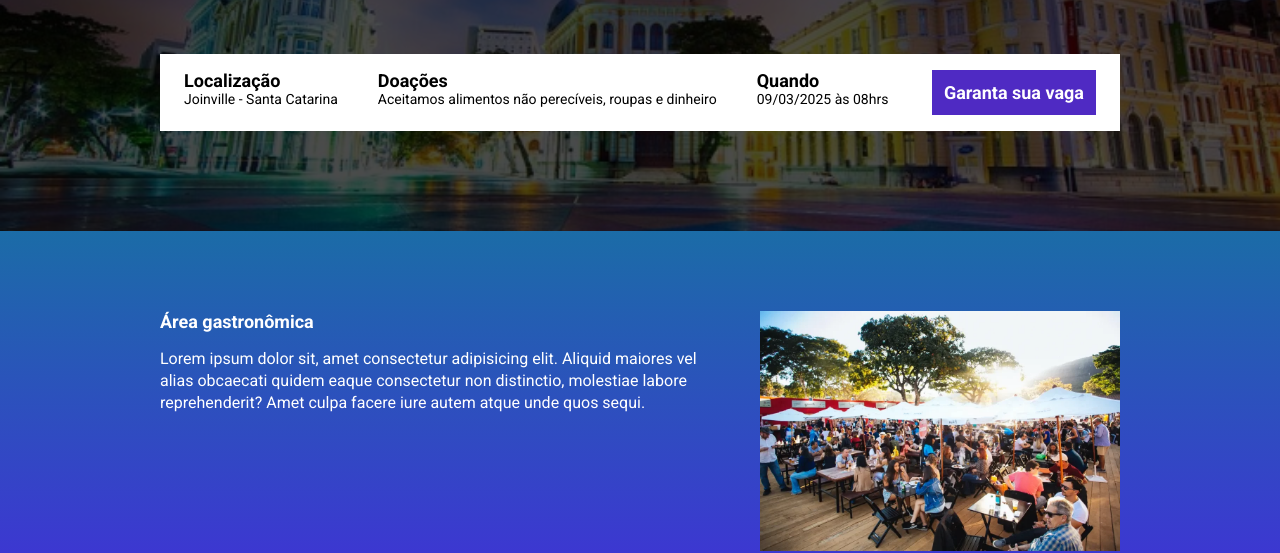
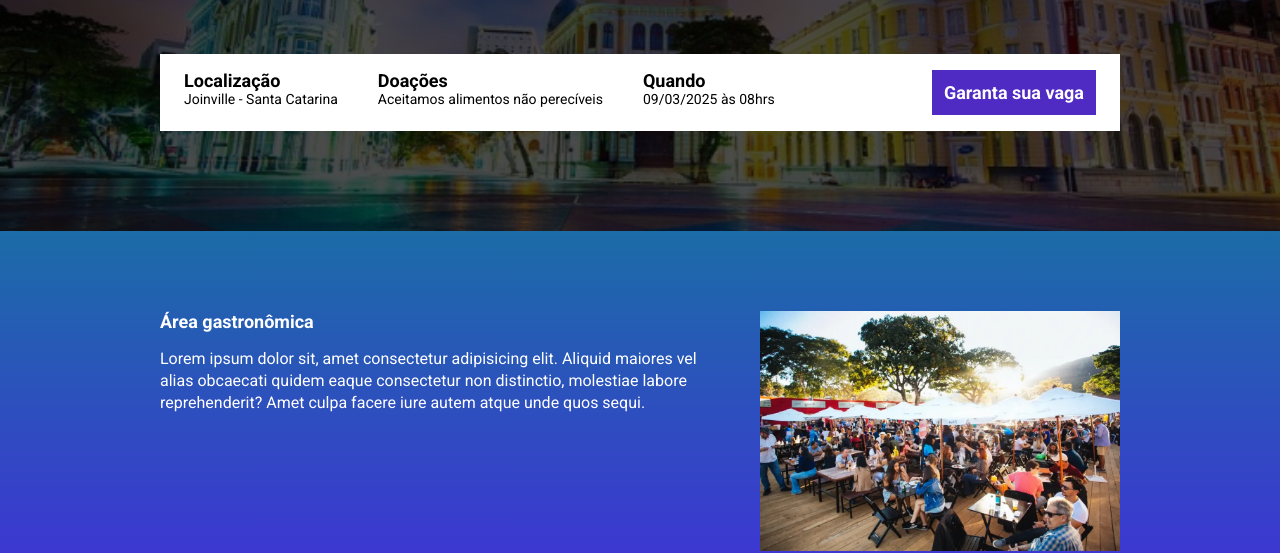
Before and after one commit to LuizCMSpengler/landing_page_EBAC, a website built with Parcel: page src/index.html in a window 1280 px wide. Shown: the part 274-827 px from the top of the page. Built offline with nearby package versions, Linux system fonts and the light colour scheme.

Commit message:
adição do projeto

```diff
--- a/src/index.html
+++ b/src/index.html
@@ -27,7 +27,7 @@
                     </li>
                     <li class="infos-bar__infos__item">
                         <b>Doações</b>
-                        Aceitamos alimentos não perecíveis, roupas e dinheiro
+                        Aceitamos alimentos não perecíveis
                     </li>
                     <li class="infos-bar__infos__item">
                         <b>Quando</b>
```
